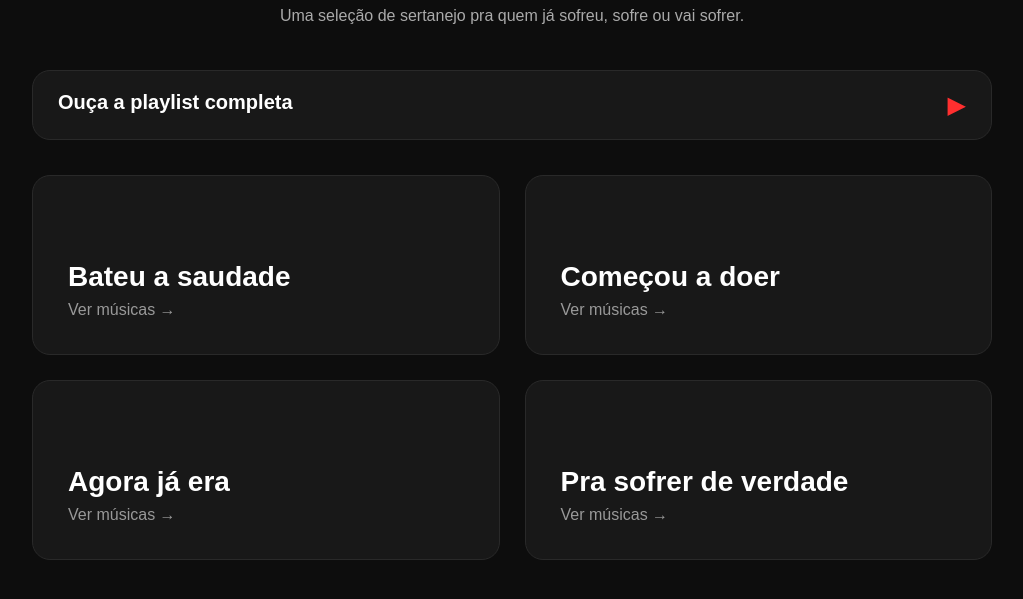
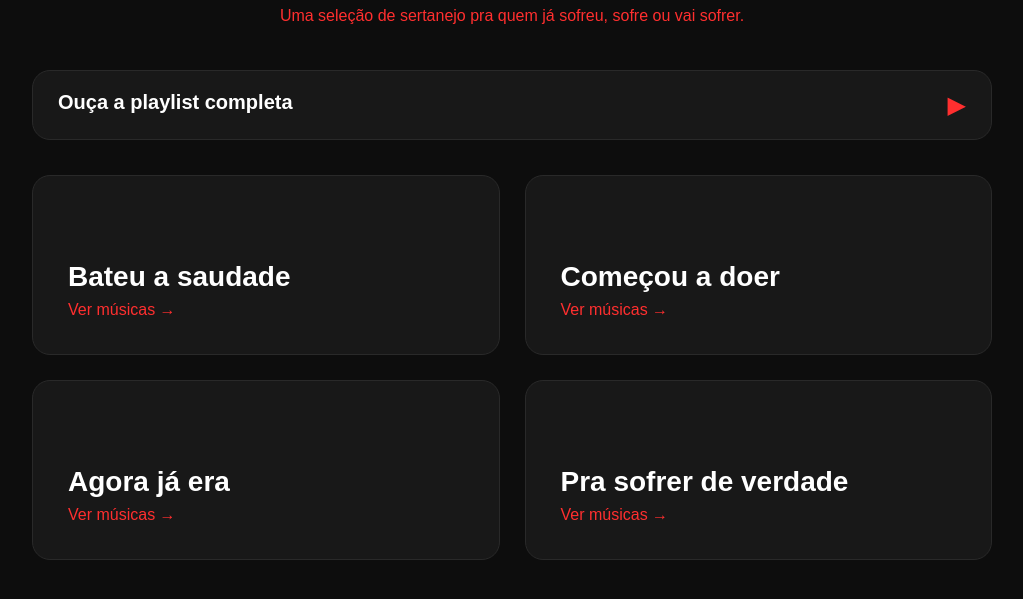
Before and after one commit to Padilha00/Doce-sofrimento, a plain HTML site: page index.html in a window 1280 px wide. Shown: the part 111-710 px from the top of the page, without its empty margins (128-1151 px from the left). Drawn offline with Linux system fonts and the light colour scheme.

Commit message:
Atualiza o site

```diff
--- a/style.css
+++ b/style.css
@@ -26,7 +26,7 @@ h1 {
 
 main > section > p {
     text-align: center;
-    color: #aaa;
+    color: #ff2f2f;
     margin-bottom: 45px;
 }
 
@@ -107,7 +107,7 @@ main > section > p {
 }
 
 .genero p {
-    color: #999;
+    color: #ff2f2f;
 }
 
 #pagina-playlist {
```
